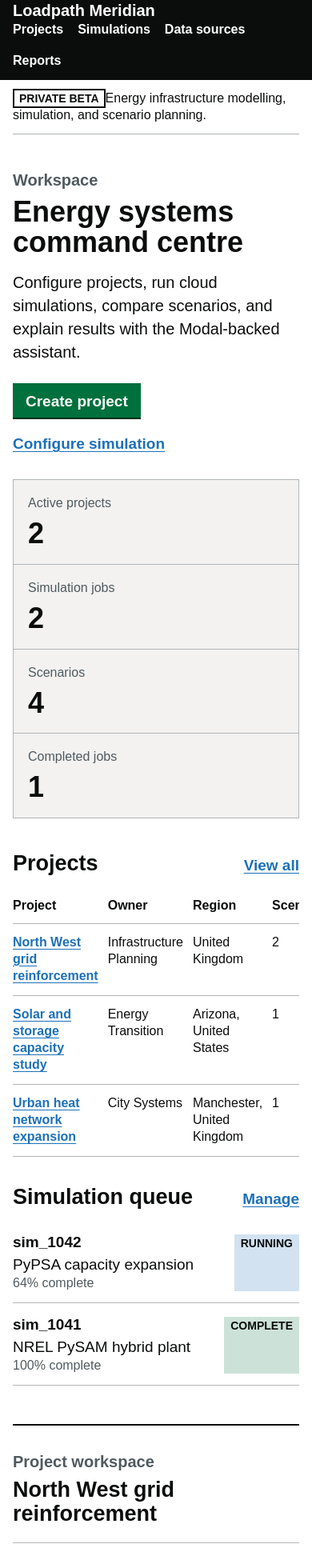
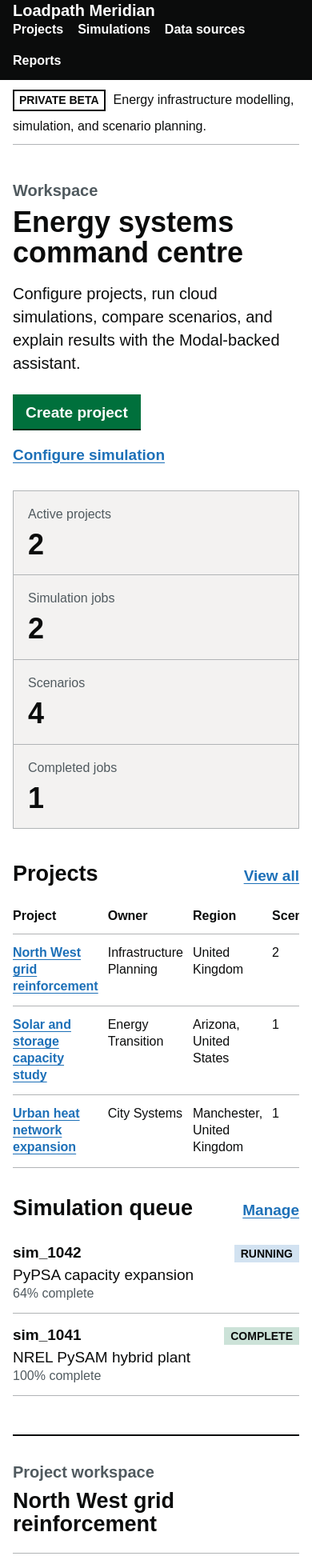
Before and after one commit to pradhankukiran/loadpath-meridian, a React (Vite) app in the folder apps/web/: page / in a window 390 px wide. Shown: the top 1945 px of the page at 80% size. Built offline with nearby package versions, Linux system fonts and the light colour scheme; no server answers.

Commit message:
Polish responsive workspace layout

```diff
--- a/apps/web/src/App.css
+++ b/apps/web/src/App.css
@@ -60,6 +60,7 @@ a:hover {
 }
 
 .phase-banner strong {
+  display: inline-block;
   border: 2px solid #0b0c0c;
   padding: 2px 6px;
   text-transform: uppercase;
@@ -274,6 +275,7 @@ thead th {
 .queue li {
   display: flex;
   justify-content: space-between;
+  align-items: flex-start;
   gap: 14px;
   padding: 14px 0;
   border-bottom: 1px solid #b1b4b6;
@@ -394,6 +396,10 @@ thead th {
     padding-bottom: 14px;
   }
 
+  .phase-banner strong {
+    margin: 0 10px 8px 0;
+  }
+
   h1 {
     font-size: 36px;
   }
```
